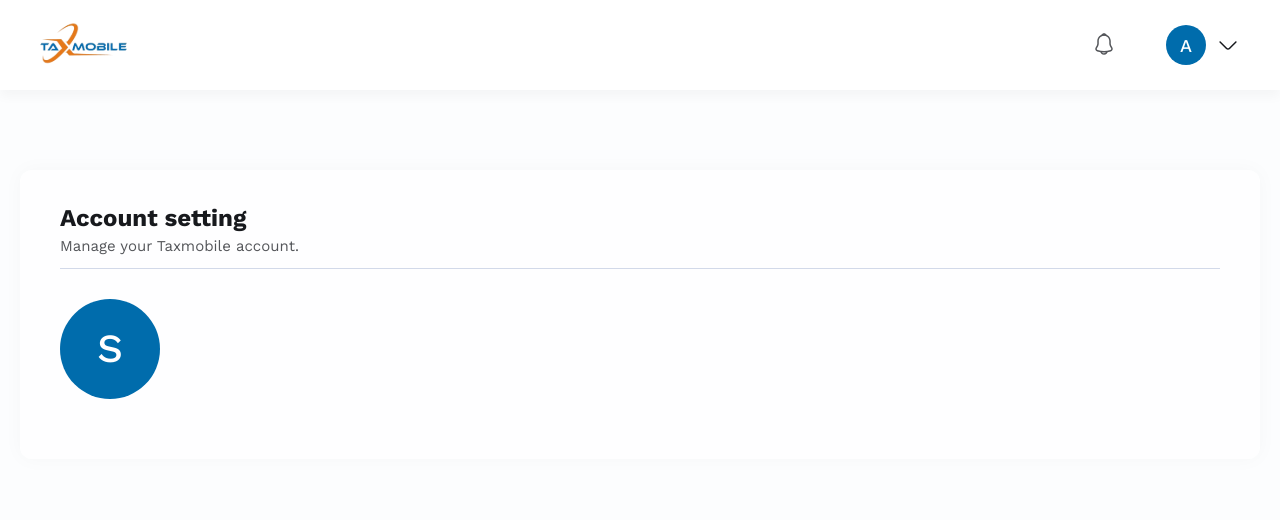
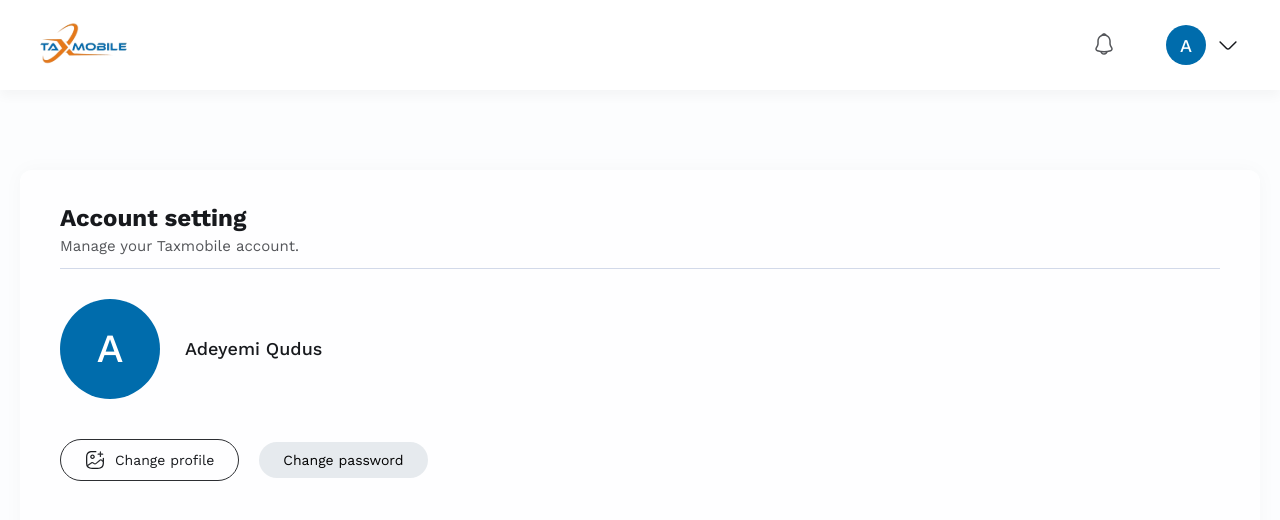
Before and after one commit to taxmobile-online/web, a React (Create React App) app: page /setting in a window 1280 px wide. Shown: the top 520 px of the page. Built offline with nearby package versions, Linux system fonts and the light colour scheme.

Commit message:
feat: creating user avatar

```diff
--- a/src/Components/Atoms/Button/style.tsx
+++ b/src/Components/Atoms/Button/style.tsx
@@ -1,3 +1,4 @@
+import { FlexRowAiCenter } from "Styles/Abstract/Mixins";
 import styled from "styled-components";
 
 const Button = styled.button`
@@ -46,6 +47,24 @@ export const ButtonStyle = styled(Button)`
       font-size: 1.6rem;
       font-weight: 400;
       padding: 1.2rem 4rem;
+    }
+
+    &-settings {
+      border-radius: 3.8rem;
+      padding: 1rem 2.4rem;
+      font-size: 1.4rem;
+    }
+
+    &-setting-with-bg {
+      background: var(--color-6);
+    }
+
+    &-setting-no-bg {
+      ${FlexRowAiCenter}
+      gap: 1rem;
+      border: 0.1rem solid var(--color-8);
+      color: var(--color-2);
+      font-weight: 400;
     }
 
     /* Colors */
--- a/src/Components/Atoms/SvgIcons/index.tsx
+++ b/src/Components/Atoms/SvgIcons/index.tsx
@@ -10,3 +10,4 @@ export { ReactComponent as Logout } from "./svgs/logout.svg";
 export { ReactComponent as Setting } from "./svgs/setting.svg";
 export { ReactComponent as CloseCircle } from "./svgs/close-circle.svg";
 export { ReactComponent as Warning } from "./svgs/warning.svg";
+export { ReactComponent as GalleryAdd } from "./svgs/gallery-add.svg";
--- a/src/Components/Molecules/UserDetail/index.tsx
+++ /dev/null
@@ -1 +0,0 @@
-export { default as UserDetail } from "./UserDetail";
--- a/src/Components/Molecules/UserDetail/style.tsx
+++ /dev/null
@@ -1,3 +0,0 @@
-import styled from 'styled-components';
-
-export const Wrapper = styled.div``
--- /dev/null
+++ b/src/Components/Molecules/UserProfile/UserProfile.tsx
@@ -0,0 +1,43 @@
+import React from "react";
+import { UserDetail, Wrapper } from "./style";
+import { UserAvatar } from "Components/Atoms/UserAvatar";
+import Typography from "Components/Atoms/Typography";
+import { Flex } from "Styles/layouts/Flex";
+import Button from "Components/Atoms/Button";
+import { GalleryAdd } from "Components/Atoms/SvgIcons";
+
+// Type defination
+interface Props {
+  name?: string;
+  role?: string;
+}
+
+// Component
+const UserProfile: React.FC<Props> = (props) => {
+  // Props
+  const { role, name = "Adeyemi Qudus" } = props;
+  // Data to display
+  return (
+    <Wrapper>
+      <UserDetail>
+        <UserAvatar size="big" />
+        <div>
+          <Typography as="h3" className="h-16" text={name} />
+          {role && <Typography as="h3" className="p-12" text={role} />}
+        </div>
+      </UserDetail>
+
+      <Flex gap="2rem" className="mt-40" flexRowAiCenter>
+        <Button className="btn-settings btn-setting-no-bg">
+          <GalleryAdd width={20} height={20} /> Change profile
+        </Button>
+        <Button
+          className="btn-settings btn-setting-with-bg"
+          value="Change password"
+        />
+      </Flex>
+    </Wrapper>
+  );
+};
+
+export default UserProfile;
--- /dev/null
+++ b/src/Components/Molecules/UserProfile/index.tsx
@@ -0,0 +1 @@
+export { default as UserProfile } from "./UserProfile";
--- /dev/null
+++ b/src/Components/Molecules/UserProfile/style.tsx
@@ -0,0 +1,9 @@
+import { FlexRowAiCenter } from "Styles/Abstract/Mixins";
+import styled from "styled-components";
+
+export const Wrapper = styled.div``;
+
+export const UserDetail = styled.div`
+  ${FlexRowAiCenter}
+  gap: 2.5rem;
+`;
--- a/src/Components/Pages/MultiUserSetting/MultiUserSetting.tsx
+++ b/src/Components/Pages/MultiUserSetting/MultiUserSetting.tsx
@@ -2,7 +2,7 @@ import React from "react";
 
 import { Card } from "Components/Organisms/Card";
 import { DashboardTemplate } from "Components/Templates/DashboardTemplate";
-import { UserAvatar } from "Components/Atoms/UserAvatar";
+import { UserProfile } from "Components/Molecules/UserProfile";
 
 // Type defination
 interface Props {}
@@ -13,7 +13,7 @@ const MultiUserSetting: React.FC<Props> = () => {
   return (
     <DashboardTemplate>
       <Card title="Account setting" subTitle="Manage your Taxmobile account.">
-        <UserAvatar name="S" size="big" />
+        <UserProfile />
       </Card>
     </DashboardTemplate>
   );
--- a/src/Styles/Base/Typography.ts
+++ b/src/Styles/Base/Typography.ts
@@ -100,6 +100,12 @@ export const Typography = css`
       line-height: 150%;
       color: var(--color-2);
     }
+    &-16 {
+      font-size: 1.8rem;
+      font-weight: 500;
+      line-height: 150%;
+      color: var(--color-2);
+    }
   }
 
   /* Body || Paragraphs */
@@ -169,6 +175,12 @@ export const Typography = css`
       line-height: 150%;
       color: var(--color-4);
     }
+    &-12 {
+      font-size: 1.5rem;
+      font-weight: 400;
+      line-height: 135%;
+      color: var(--color-4);
+    }
   }
 
   /* Link */
```
Also changed, not shown: src/Components/Molecules/UserDetail/UserDetail.tsx (deleted, +0 -16 lines), src/Components/Atoms/SvgIcons/svgs/gallery-add.svg (added), src/Components/Atoms/SvgIcons/svgs/logout copy.svg (added).
